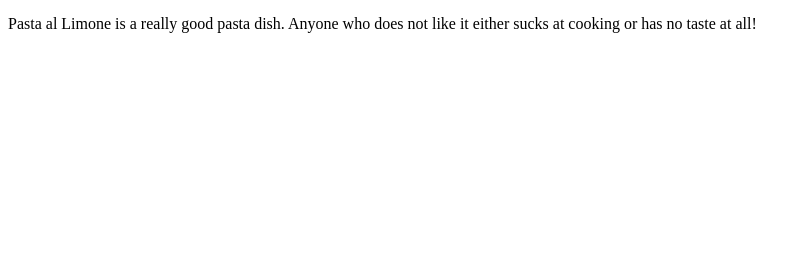
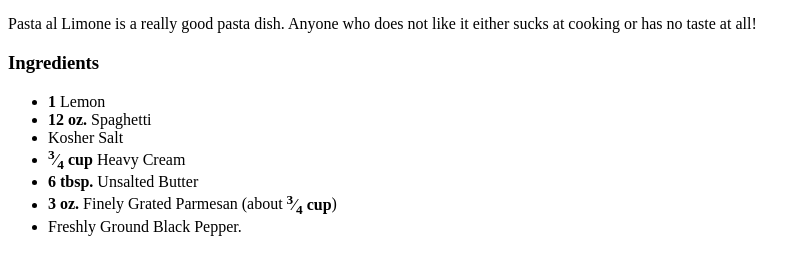
Before and after one commit to montyalamiri/odin-recipes, a plain HTML site: page recipes/pasta-al-limone.html in a window 1280 px wide. Shown: the part 428-702 px from the top of the page, without its empty margins (0-810 px from the left). Drawn offline with Linux system fonts and the light colour scheme.

Commit message:
Add ingredients

```diff
--- a/recipes/pasta-al-limone.html
+++ b/recipes/pasta-al-limone.html
@@ -8,10 +8,20 @@
 
     <body>
         <h1>Pasta al Limone</h1>
-        <a href="https://www.bonappetit.com/recipe/pasta-al-limone">
-            <img src="https://assets.bonappetit.com/photos/5b9a901947aaaf7cd9ea90f2/1:1/w_640,c_limit/ba-recipe-pasta-al-limone.jpg%20640w" alt="A plate of Pasta al Limone">
-        </a>
+        <img src="https://assets.bonappetit.com/photos/5b9a901947aaaf7cd9ea90f2/1:1/w_640,c_limit/ba-recipe-pasta-al-limone.jpg%20640w" alt="A plate of Pasta al Limone">
+
         <h3>Description</h3>
         <p>Pasta al Limone is a really good pasta dish. Anyone who does not like it either sucks at cooking or has no taste at all!</p>
+
+        <h3>Ingredients</h3>
+        <ul>
+            <li><strong>1</strong> Lemon</li>
+            <li><strong>12 oz.</strong> Spaghetti</li>
+            <li>Kosher Salt</li>
+            <li><strong><sup>3</sup>&frasl;<sub>4</sub> cup</strong> Heavy Cream</li>
+            <li><strong>6 tbsp.</strong> Unsalted Butter</li>
+            <li><strong>3 oz.</strong> Finely Grated Parmesan (about <strong><sup>3</sup>&frasl;<sub>4</sub> cup</strong>)</li>
+            <li>Freshly Ground Black Pepper.</li>
+        </ul>
     </body>
 </html>
```
